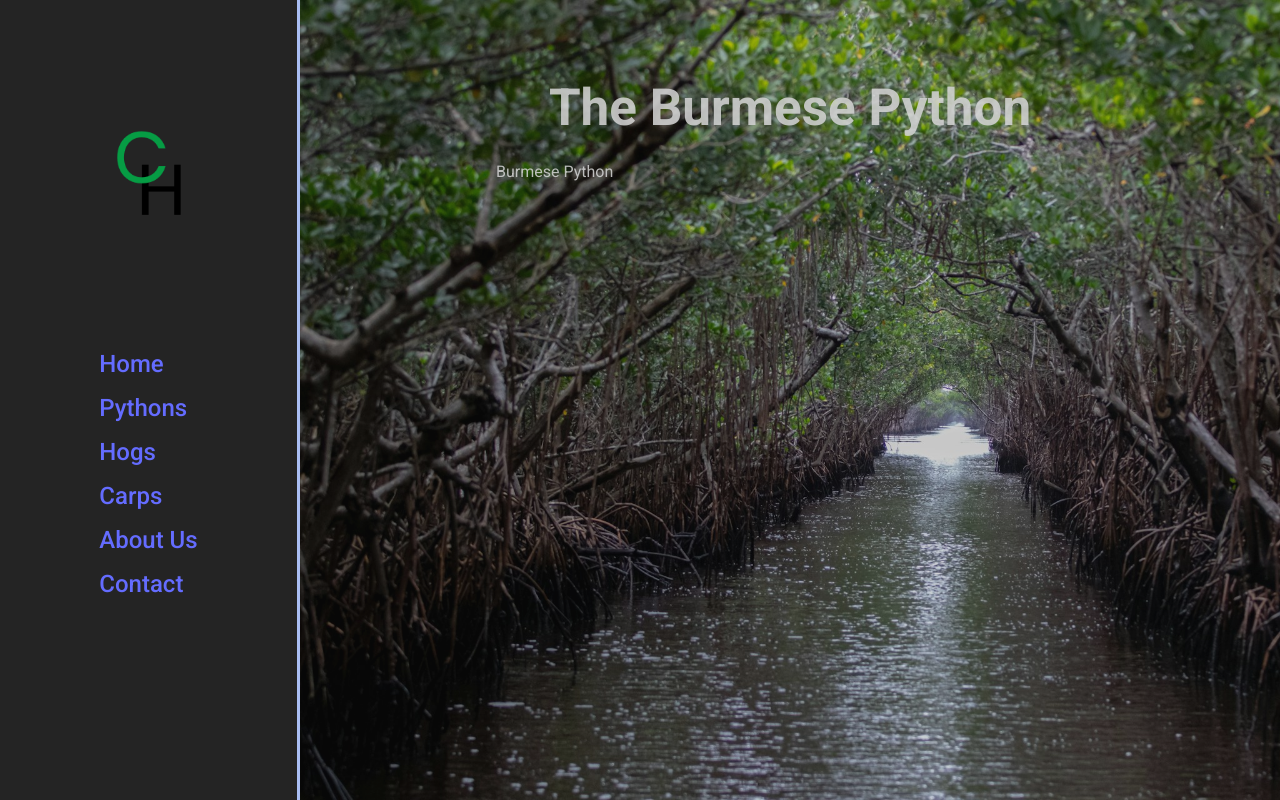
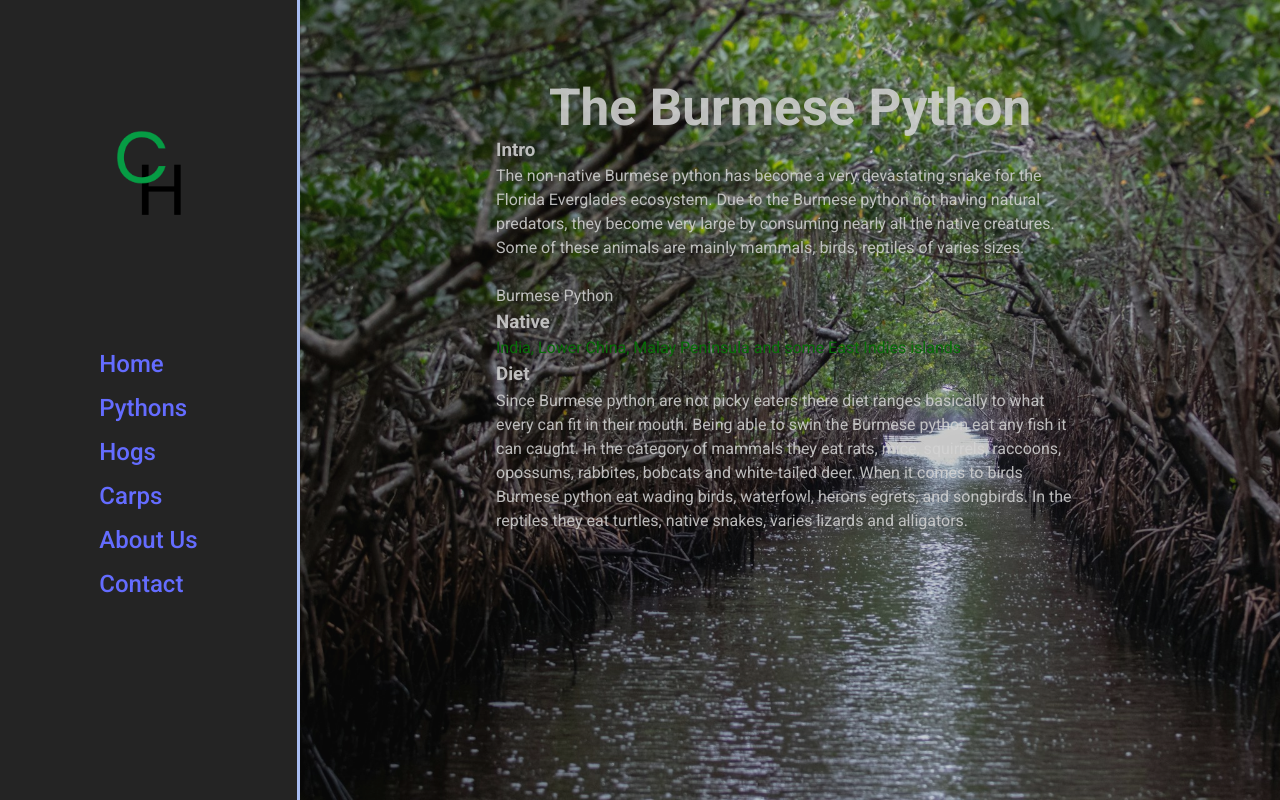
Before and after one commit to coding4freedom/invasive-app, a React (Vite) app: page /pythons in a window 1280 px wide. Built offline with nearby package versions, Linux system fonts and the light colour scheme.

Commit message:
Python page content added animal facts

```diff
--- a/src/pages/PythonPage.jsx
+++ b/src/pages/PythonPage.jsx
@@ -8,13 +8,26 @@ const PythonPage = () => {
       <div className="row">
         <h1 className="python-header">The Burmese Python</h1>
         <section className="intro">
-          <div className="intro-para">
-
-          </div>
+          <h3 className="intro-header">Intro</h3>
+          <p className="intro-para">
+            The non-native Burmese python has become a very devastating snake for the Florida Everglades ecosystem. Due to the Burmese python not having natural predators, they become very large by consuming nearly all the native creatures. Some of these animals are mainly mammals, birds, reptiles of varies sizes.
+          </p>
           <figure className="image-wrapper">
             <img src="" alt="" className="python-img" />
             <figcaption>Burmese Python</figcaption>
           </figure>
+        </section>
+        <section className="native">
+          <h3 className="native-header">Native</h3>
+          <span className="native-para">
+            India, Lower China, Malay Peninsula and some East Indies islands
+          </span>
+        </section>
+        <section className="diet">
+          <h3 className="diet-header">Diet</h3>
+          <p className="diet-para">
+            Since Burmese python are not picky eaters there diet ranges basically to what every can fit in their mouth. Being able to swin the Burmese python eat any fish it can caught. In the category of mammals they eat rats, mice, squirrels, raccoons, opossums, rabbites, bobcats and white-tailed deer. When it comes to birds Burmese python eat wading birds, waterfowl, herons egrets, and songbirds. In the reptiles they eat turtles, native snakes, varies lizards and alligators.
+          </p>
         </section>
       </div>
     </div>
```
